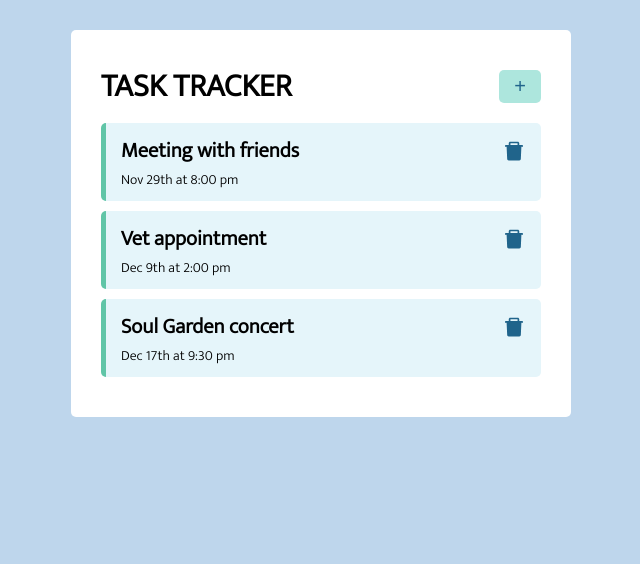
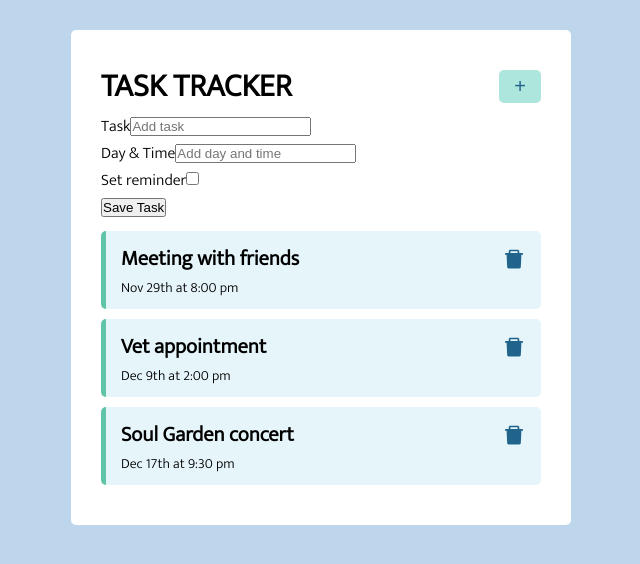
Before and after one commit to LoreMatey/React-to-do-list, a React (Create React App) app: page / in a window 1280 px wide. Shown: the top 564 px of the page, without its empty margins (319-959 px from the left). Built offline with nearby package versions, Linux system fonts and the light colour scheme.

Commit message:
Created add-task form

```diff
--- a/src/App.js
+++ b/src/App.js
@@ -1,6 +1,7 @@
 import { useState } from 'react';
 import Header from './components/Header'
 import Tasks from './components/Tasks'
+import AddTask from './components/AddTask';
 
 function App() {
   const [tasks, setTasks] = useState([
@@ -48,6 +49,7 @@
   return (
     <div className="container">
       <Header />
+      <AddTask />
         {tasks.length > 0 ? (
           <Tasks tasks={tasks} onDelete={deleteTask} onToggle={reminder} />
         ) : ('No tasks to show'
--- /dev/null
+++ b/src/components/AddTask.js
@@ -0,0 +1,22 @@
+const AddTask = () => {
+  return (
+    <form className='add-form'>
+      <div className='form-control'>
+        <label>Task</label>
+        <input type='text' placeholder='Add task' />
+      </div>
+      <div className='form-control'>
+        <label>Day & Time</label>
+        <input type='text' placeholder='Add day and time' />
+      </div>
+      <div className='form-control'>
+        <label>Set reminder</label>
+        <input type='checkbox' />
+      </div>
+      <input type='submit' value='Save Task' />
+    </form>
+
+  )
+}
+
+export default AddTask
```
